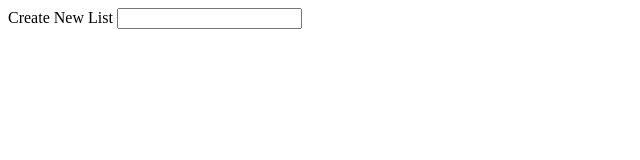
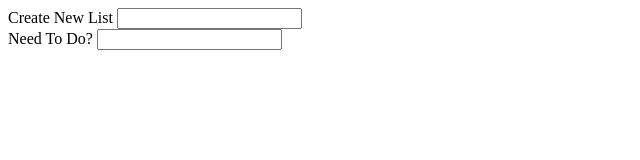
Before and after one commit to hihello-bye/to-do-list, a website built with webpack: page src/template.html in a window 1280 px wide. Shown: the whole page, without its empty margins (0-640 px from the left). Built offline with nearby package versions, Linux system fonts and the light colour scheme.

Commit message:
Create container for tasks and input for new tasks

```diff
--- a/src/template.html
+++ b/src/template.html
@@ -10,5 +10,11 @@
     <label for="newList">Create New List</label>
     <input type="text" name="newList" id="newList"/>
   </div>
+
+  <div id="tasks">
+    <label for="newTask">Need To Do?</label>
+    <input type="text" name="newTask" id="newTask"/>
+  </div>
+
 </body>
 </html>
```
